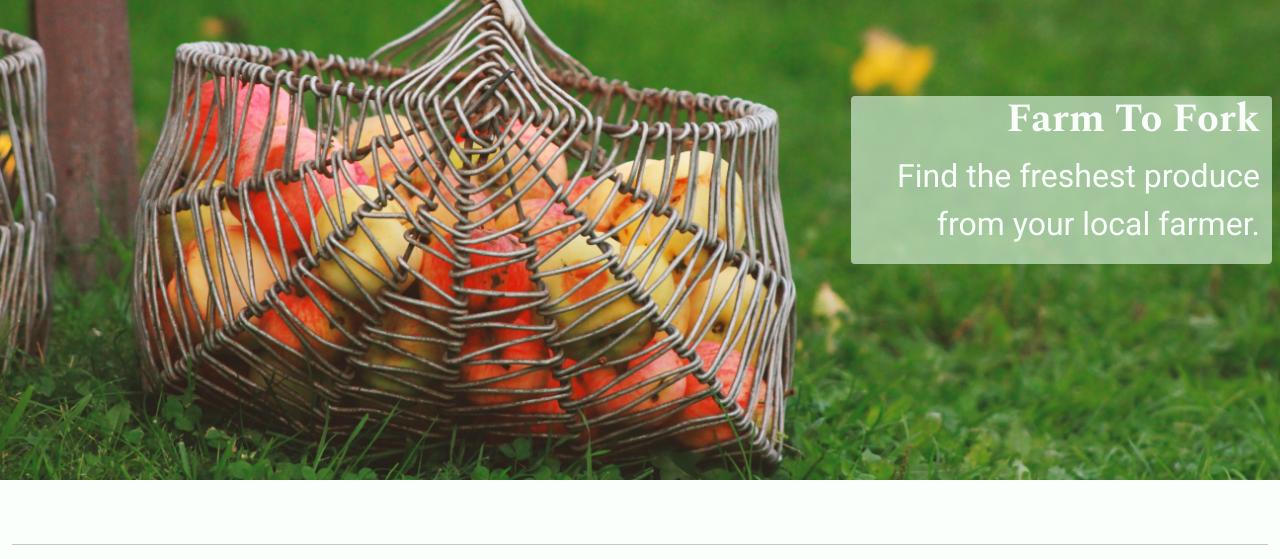
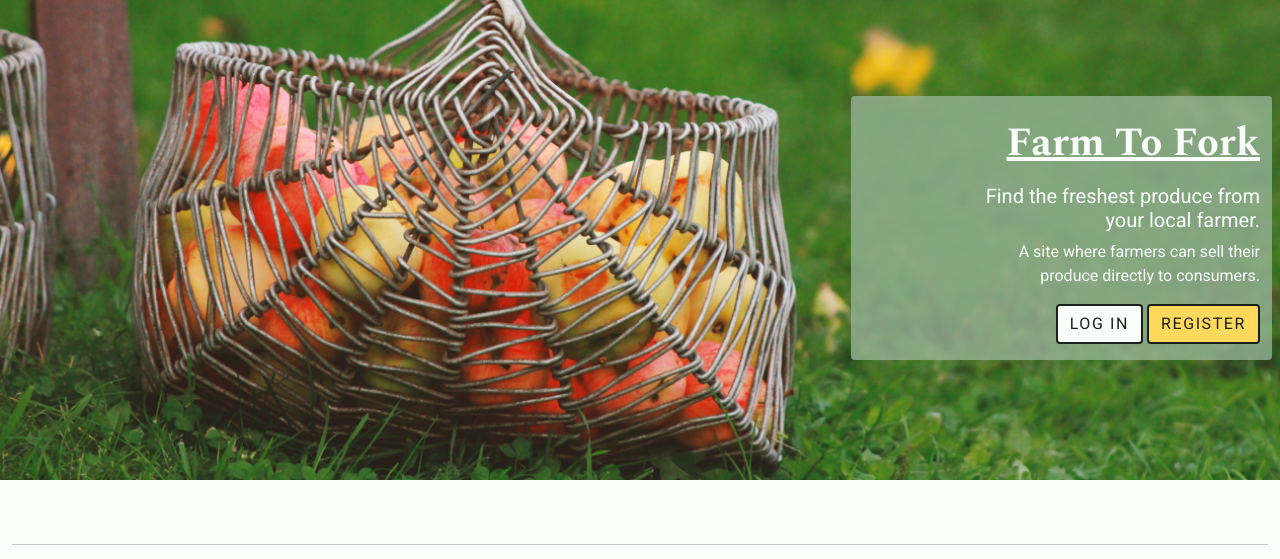
Before and after one commit to oisintohak/Farm-To-Fork, a Django app: page / in a window 1280 px wide. Shown: the part 88-647 px from the top of the page. Run offline with Django 3.2, Linux system fonts and the light colour scheme; data that the repository does not hold is empty; some libraries are stand-ins or nearby versions; some web fonts are replaced.

Commit message:
change home banner style and text

```diff
--- a/home/templates/home/index.html
+++ b/home/templates/home/index.html
@@ -9,11 +9,16 @@
 <div class="row home-banner">
     <div class="col-12">
         <div class="row justify-content-end py-5 px-2">
-            <div class="col-12 col-md-6 col-lg-5 col-xl-4 col-xxl-3 my-5 text-end home-banner-text rounded h-auto">
-                <h1 class="text-l-green text-end logo-font">Farm To Fork</h1>
-                <p class="text-l-green text-end">
+            <div class="col-12 col-md-6 col-lg-5 col-xl-4 col-xxl-3 my-5 text-end home-banner-text rounded h-auto py-2">
+                <h1 class="text-l-green text-end logo-font text-underline my-3">Farm To Fork</h1>
+                <h5 class="text-l-green text-end w-75 ms-auto">
                     Find the freshest produce from your local farmer.
+                </h5>
+                <p class="text-l-green text-end my-2 fs-6 w-75 ms-auto">
+                    A site where farmers can sell their produce directly to consumers.
                 </p>
+                <a class="btn cta-button-secondary ms-auto my-2" href="{% url 'account_login' %}">Log In</a>
+                <a class="btn cta-button my-2" href="{% url 'account_signup' %}">Register</a>
             </div>
         </div>
     </div>
--- a/static/css/style.css
+++ b/static/css/style.css
@@ -97,6 +97,10 @@ body {
 
 * {
     color: var(--primary-dark) !important;
+}
+
+.text-underline {
+    text-decoration: underline !important;
 }
 
 /* set max width of all containers */
@@ -236,7 +240,7 @@ body {
 }
 
 .home-banner-text {
-    background-color: #c8e6c9b8;
+    background-color: #97b498c7;
 }
 
 .carousel-card-list-group {
```
